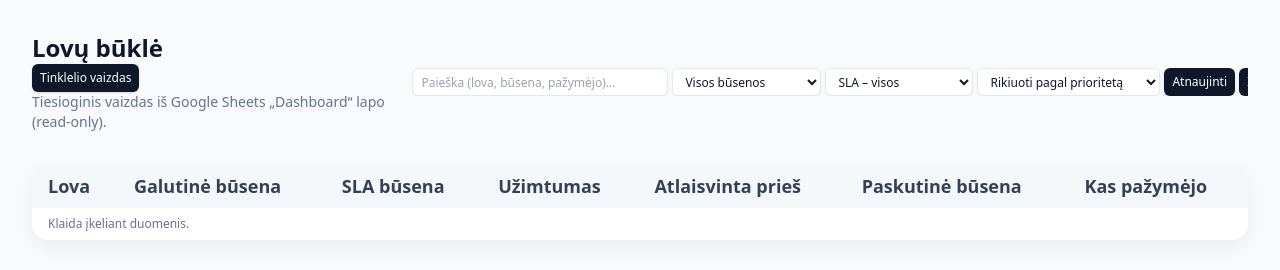
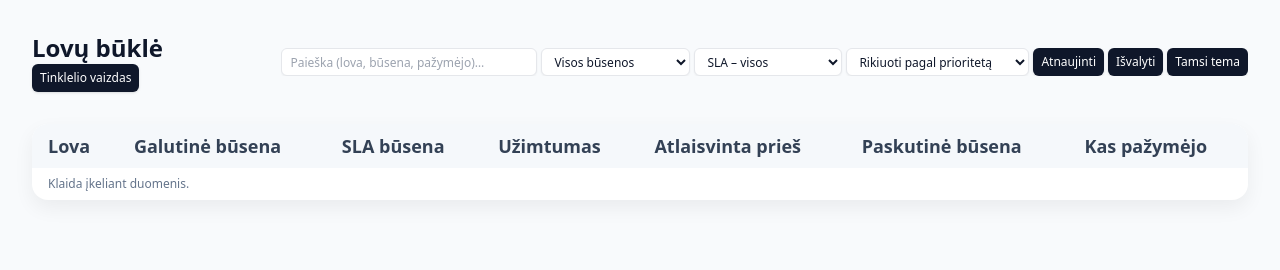
Before and after one commit to ruokas/lovos-dashboard, a website with bundled scripts: page index.html in a window 1280 px wide. Built offline with nearby package versions, Linux system fonts and the light colour scheme; no server answers.

Commit message:
chore: remove read-only note from header

```diff
--- a/index.html
+++ b/index.html
@@ -26,8 +26,7 @@
       <div>
         <h1 class="text-xl md:text-2xl font-semibold">Lovų būklė</h1>
         <button id="gridViewBtn" type="button" class="rounded-md bg-slate-900 text-white px-2 py-1 h-7 text-xs shadow hover:bg-slate-800 dark:bg-slate-100 dark:text-slate-900 dark:hover:bg-slate-200">Tinklelio vaizdas</button>
-        <p class="text-sm text-slate-500 dark:text-slate-400">Tiesioginis vaizdas iš Google Sheets „Dashboard“ lapo (read‑only).</p>
-      </div>
+        </div>
         <div class="flex flex-wrap md:flex-nowrap items-center gap-1 text-sm overflow-x-auto">
         <input id="search" type="search" placeholder="Paieška (lova, būsena, pažymėjo)…"
                class="md:w-64 w-full border rounded-md px-2 py-1 h-7 flex-none bg-white shadow-sm focus:outline-none text-xs dark:bg-slate-800 dark:border-slate-700 dark:text-slate-100 dark:placeholder-slate-400">
```
